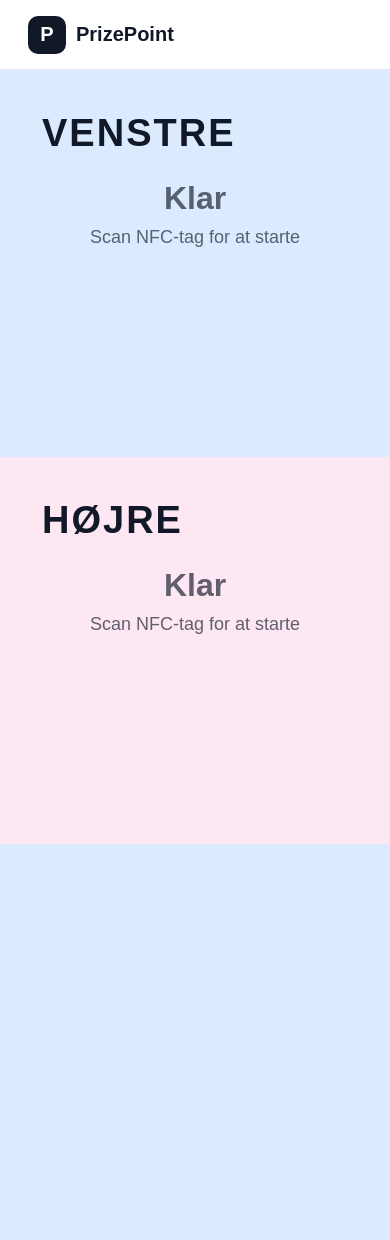
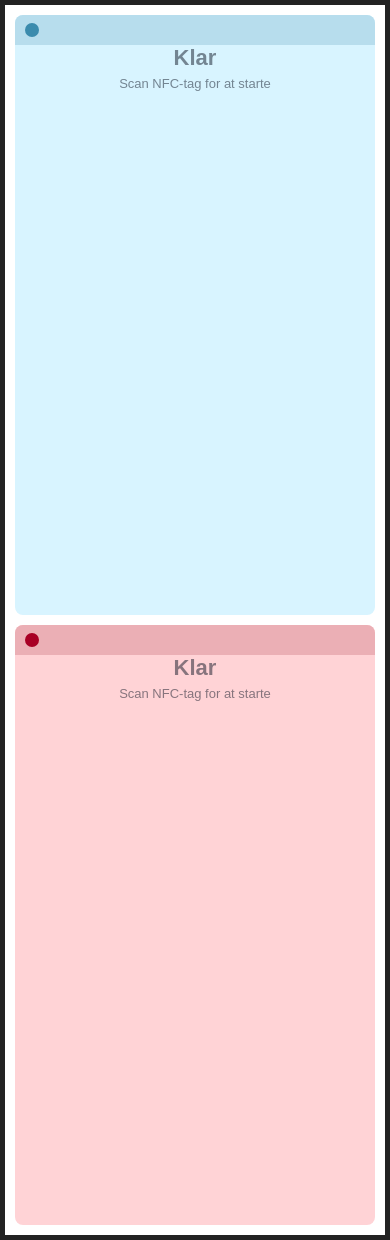
Before and after one commit to steinmejerr/PrizePointV1, a Flask app: page / in a window 390 px wide. Before the commit the page ends 844 px from the top, so only its background shows below. Run offline with Flask 3, Linux system fonts and the light colour scheme; data that the repository does not hold is empty.

Commit message:
Updated website design

```diff
--- a/static/css/style.css
+++ b/static/css/style.css
@@ -38,121 +38,379 @@ body {
     font-weight: 800;
 }
 
-
-/* Display */
+/* =========================================================
+   DESKTOP / EKSPEDITIONSVISNING
+   ========================================================= */
 
 .display-page {
+    margin: 0;
+    padding: 10px;
     min-height: 100vh;
+    background: #ffffff;
     overflow: hidden;
+    border: 5px solid #222222;
 }
 
+
+/* Logo-headeren bruges ikke på ekspeditionsskærmen */
+
 .display-header {
-    height: 70px;
-    display: flex;
-    align-items: center;
-    padding: 0 28px;
-    background: #ffffff;
-    border-bottom: 1px solid #e5e7eb;
+    display: none;
 }
+
+
+/* To lige store sider */
 
 .display-grid {
     display: grid;
     grid-template-columns: 1fr 1fr;
-    min-height: calc(100vh - 70px);
+    gap: 10px;
+
+    height: calc(100vh - 20px);
+    min-height: 600px;
 }
 
+
+/* Begge ekspeditionsfelter */
+
 .display-side {
-    padding: 42px;
+    position: relative;
+
     display: flex;
     flex-direction: column;
+
+    padding: 0;
+
+    border-radius: 8px;
+
+    overflow: hidden;
 }
 
+
+/* VENSTRE */
+
 .display-side--left {
-    background: #dbeafe;
+    background: rgb(216, 244, 255);
 }
 
+
+/* HØJRE */
+
 .display-side--right {
-    background: #fce7f3;
+    background: rgb(255, 211, 214);
 }
 
-.display-side h1 {
-    margin: 0 0 25px;
-    font-size: 38px;
-    letter-spacing: 2px;
+
+/* Farvet topbjælke */
+
+.display-side::before {
+    content: "";
+
+    display: block;
+
+    width: 100%;
+    height: 30px;
+
+    flex-shrink: 0;
 }
 
+
+.display-side--left::before {
+    background: rgb(183, 221, 237);
+}
+
+
+.display-side--right::before {
+    background: rgb(235, 175, 181);
+}
+
+
+/* Lille statuscirkel øverst */
+
+.display-side::after {
+    content: "";
+
+    position: absolute;
+
+    top: 8px;
+    left: 10px;
+
+    width: 14px;
+    height: 14px;
+
+    border-radius: 50%;
+}
+
+
+.display-side--left::after {
+    background: #3b8bad;
+}
+
+
+.display-side--right::after {
+    background: #a80025;
+}
+
+
+/* Vi viser ikke VENSTRE/HØJRE-overskriften */
+
+.display-side > h1 {
+    display: none;
+}
+
+
+/* =========================================================
+   TELEFONSTATUS
+   ========================================================= */
+
 .status-badge {
-    align-self: flex-start;
-    margin-bottom: 20px;
-    padding: 8px 13px;
-    border-radius: 999px;
-    background: rgba(255, 255, 255, 0.7);
+    position: absolute;
+
+    top: 5px;
+    right: 7px;
+
+    z-index: 5;
+
+    margin: 0;
+
+    padding: 4px 9px;
+
+    border-radius: 4px;
+
+    background: #ffffff;
+
+    font-size: 11px;
+    font-weight: 400;
+
+    line-height: 1;
+}
+
+
+/* Grøn prik foran status */
+
+.status-badge::before {
+    content: "";
+
+    display: inline-block;
+
+    width: 5px;
+    height: 5px;
+
+    margin-right: 5px;
+
+    border-radius: 50%;
+
+    background: #63dd86;
+
+    vertical-align: middle;
+}
+
+
+/* =========================================================
+   STARTSALDO
+   ========================================================= */
+
+.balance-info {
+    display: none;
+}
+
+
+/* =========================================================
+   GEVINSTLISTE
+   ========================================================= */
+
+.prize-list {
+    display: flex;
+    flex-direction: column;
+
+    flex: 1;
+
+    width: 100%;
+
+    margin: 0;
+}
+
+
+/* Header: Gevinsternavn / Pris */
+
+.prize-row {
+    display: grid;
+
+    grid-template-columns:
+        minmax(0, 1fr)
+        90px;
+
+    align-items: center;
+
+    min-height: 30px;
+
+    padding: 0 10px;
+
+    border: 0;
+
+    font-size: 14px;
+}
+
+
+/* Header-række */
+
+.prize-row--header {
+    min-height: 30px;
+
+    font-size: 12px;
+    font-weight: 700;
+
+    background: rgba(255, 255, 255, 0.18);
+}
+
+
+/* Pris til højre */
+
+.prize-row span:last-child {
+    text-align: right;
+}
+
+
+/* Skiftevis række-farve */
+
+.display-side--left
+.prize-row:not(.prize-row--header):nth-child(even) {
+    background: rgb(208, 238, 251);
+}
+
+
+.display-side--left
+.prize-row:not(.prize-row--header):nth-child(odd) {
+    background: rgb(216, 244, 255);
+}
+
+
+.display-side--right
+.prize-row:not(.prize-row--header):nth-child(even) {
+    background: rgb(250, 202, 205);
+}
+
+
+.display-side--right
+.prize-row:not(.prize-row--header):nth-child(odd) {
+    background: rgb(255, 211, 214);
+}
+
+
+/* Hvis listen er tom */
+
+.empty-message {
+    padding: 15px 10px;
+
+    color: rgba(17, 24, 39, 0.55);
+
+    font-size: 13px;
+}
+
+
+/* =========================================================
+   TOTAL-FELT
+   ========================================================= */
+
+.display-total {
+    display: flex;
+
+    align-items: center;
+    justify-content: space-between;
+
+    width: 100%;
+    height: 46px;
+
+    margin-top: auto;
+
+    padding: 0 12px;
+
+    border: 0;
+
+    color: #ffffff;
+}
+
+
+/* Venstre total */
+
+.display-side--left .display-total {
+    background: rgb(130, 173, 192);
+}
+
+
+/* Højre total */
+
+.display-side--right .display-total {
+    background: rgb(168, 91, 99);
+}
+
+
+.display-total span {
+    font-size: 14px;
     font-weight: 700;
 }
 
-.balance-info {
-    margin-bottom: 26px;
-    font-size: 18px;
+
+.display-total strong {
+    font-size: 36px;
+    font-weight: 700;
+
+    line-height: 1;
 }
 
-.prize-list {
-    flex: 1;
-}
 
-.prize-row {
-    display: grid;
-    grid-template-columns: 1fr auto;
-    gap: 20px;
-    padding: 15px 0;
-    border-bottom: 1px solid rgba(17, 24, 39, 0.15);
-    font-size: 18px;
-}
-
-.prize-row--header {
-    font-weight: 700;
-}
-
-.empty-message {
-    padding: 25px 0;
-    color: #6b7280;
-}
-
-.display-total {
-    display: flex;
-    align-items: flex-end;
-    justify-content: space-between;
-    padding-top: 28px;
-    border-top: 2px solid #111827;
-}
-
-.display-total span {
-    font-size: 25px;
-    font-weight: 700;
-}
-
-.display-total strong {
-    font-size: 52px;
-}
+/* =========================================================
+   VENTER PÅ EKSPEDITION
+   ========================================================= */
 
 .waiting {
     flex: 1;
+
     display: flex;
+
+    align-items: center;
+    justify-content: center;
+
     flex-direction: column;
-    justify-content: center;
-    align-items: center;
-    gap: 10px;
+
+    gap: 5px;
+
     text-align: center;
-    opacity: 0.65;
+
+    opacity: 0.5;
 }
 
+
 .waiting strong {
-    font-size: 32px;
+    font-size: 22px;
 }
 
+
 .waiting span {
-    font-size: 18px;
+    font-size: 13px;
 }
 
+
+/* =========================================================
+   RESPONSIVE
+   ========================================================= */
+
+@media (max-width: 800px) {
+
+    .display-page {
+        overflow: auto;
+    }
+
+    .display-grid {
+        grid-template-columns: 1fr;
+
+        height: auto;
+    }
+
+    .display-side {
+        min-height: 600px;
+    }
+}
 
 /* Mobile */
 
```
